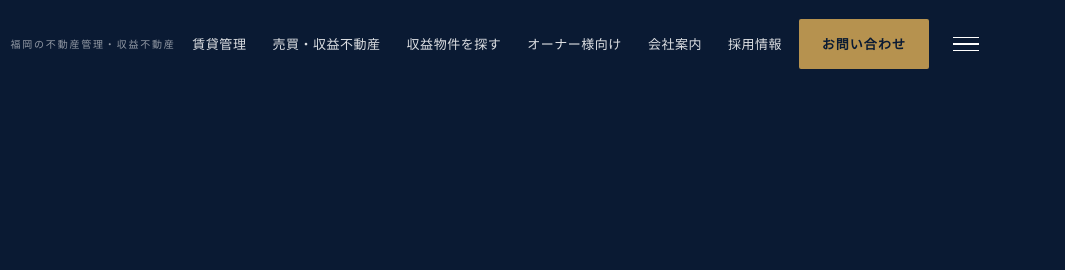
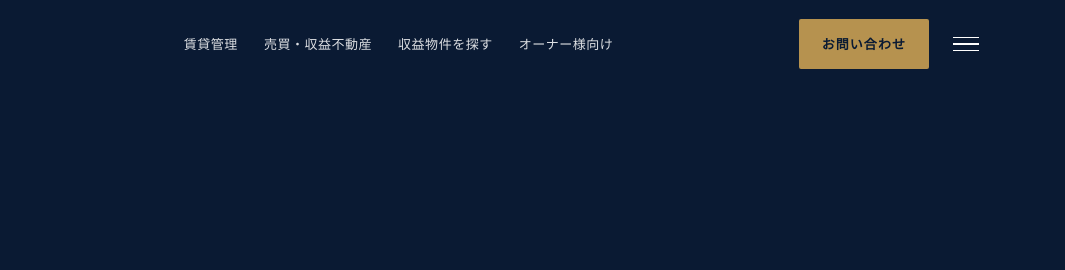
Before and after one commit to rltnagaoka-debug/realife-website, a plain HTML site: page pages/news.html in a window 1280 px wide. Shown: the top 270 px of the page, 215-1280 px from the left. Drawn offline with Linux system fonts and the light colour scheme.

Commit message:
Trim the top header nav to core service/contact links site-wide
Remove 会社案内 and 採用情報 from the always-visible header nav (they
remain in the full-screen menu, footer, and their own pages) and drop
the "福岡の不動産管理・収益不動産" tagline next to the logo. Hide the
trimmed nav and gold contact button while the full-screen menu is open,
leaving only the logo and close control, then restore them on close.
Applied identically across index.html and all subpages since the header
markup is shared verbatim; the full-screen menu itself is untouched.

```diff
--- a/assets/css/style.css
+++ b/assets/css/style.css
@@ -310,19 +310,10 @@ button {
   font-weight: 700;
   letter-spacing: 0.03em;
 }
-.brand-sub {
-  font-size: 10px;
-  letter-spacing: 0.18em;
-  color: rgba(255, 255, 255, 0.55);
+.main-nav {
   display: none;
 }
-@media (min-width: 768px) {
-  .brand-sub {
-    display: inline;
-  }
-}
-
-.main-nav {
+.site-header.is-open .main-nav {
   display: none;
 }
 @media (min-width: 1240px) {
@@ -363,6 +354,9 @@ button {
   align-items: center;
   gap: 18px;
   flex-shrink: 0;
+}
+.site-header.is-open .header-actions .btn-gold {
+  display: none;
 }
 @media (max-width: 380px) {
   .header-actions {
--- a/pages/news.html
+++ b/pages/news.html
@@ -19,7 +19,6 @@
     <a href="../index.html" class="brand">
       <img src="../assets/img/logo-icon.png" alt="株式会社リアライフ" class="brand-logo" width="36" height="36" />
       <span class="brand-mark">ReaLife</span>
-      <span class="brand-sub">福岡の不動産管理・収益不動産</span>
     </a>
 
     <nav class="main-nav" aria-label="グローバルナビゲーション">
@@ -27,8 +26,6 @@
       <a href="baibai.html">売買・収益不動産</a>
       <a href="bukken.html">収益物件を探す</a>
       <a href="owner.html">オーナー様向け</a>
-      <a href="company.html">会社案内</a>
-      <a href="recruit.html">採用情報</a>
     </nav>
 
     <div class="header-actions">
```
Also changed, not shown: index.html (+0 -3 lines), pages/baibai.html (+0 -3 lines), pages/bukken.html (+0 -3 lines), pages/chintai-kanri.html (+0 -3 lines), pages/company.html (+0 -3 lines), pages/contact.html (+0 -3 lines), pages/owner.html (+0 -3 lines), pages/president.html (+0 -3 lines), pages/privacy.html (+0 -3 lines), pages/recruit.html (+0 -3 lines).
